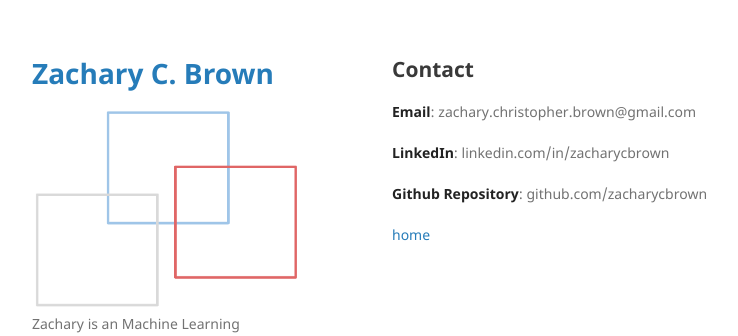
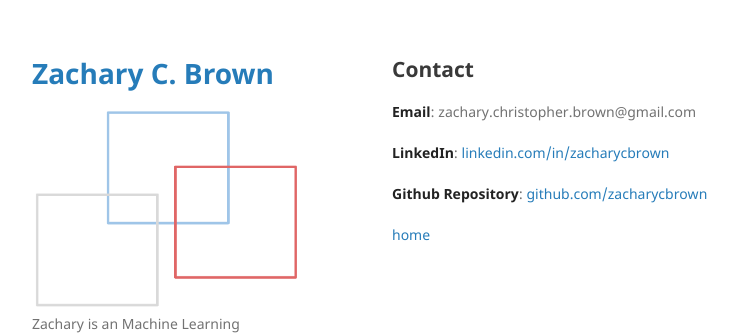
Before and after one commit to zacharycbrown/zacharycbrown.github.io, a Jekyll site: the page built from contact.md, in a window 1280 px wide. Shown: the top 336 px of the page, without its empty margins (178-916 px from the left). Built offline with Jekyll 4.4.1, drawn with Linux system fonts in a browser that asks for light colours; our own code applies the rules of GitHub Pages for plain Markdown files; part of the change alters nothing that is shown.

Commit message:
added links to current format

```diff
--- a/contact.md
+++ b/contact.md
@@ -6,8 +6,8 @@ layout: default
 
 **Email**: zachary.christopher.brown@gmail.com
 
-**LinkedIn**: linkedin.com/in/zacharycbrown
+**LinkedIn**: [linkedin.com/in/zacharycbrown](linkedin.com/in/zacharycbrown)
 
-**Github Repository**: github.com/zacharycbrown
+**Github Repository**: [github.com/zacharycbrown](github.com/zacharycbrown)
 
 [home](./)
```
